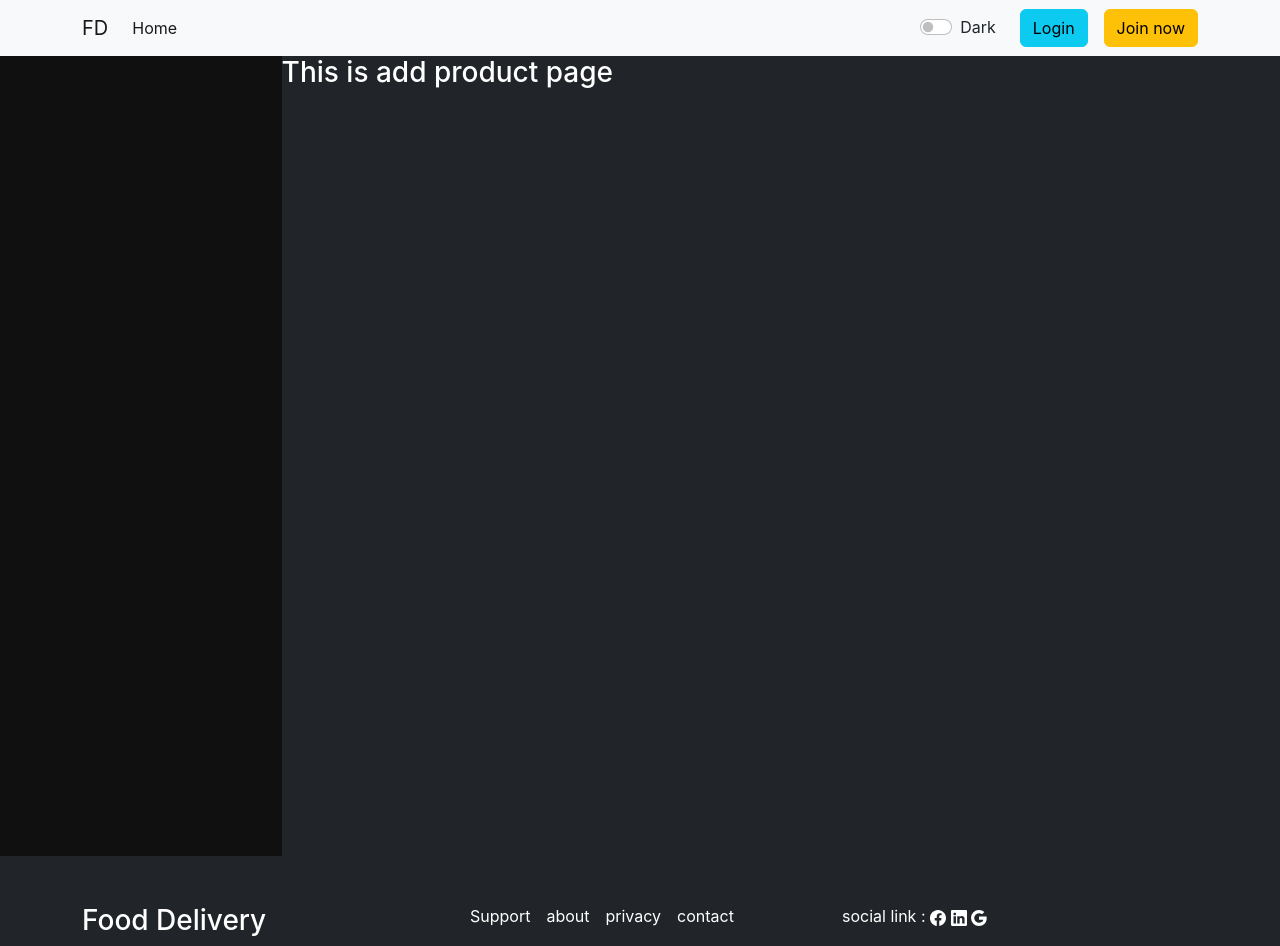
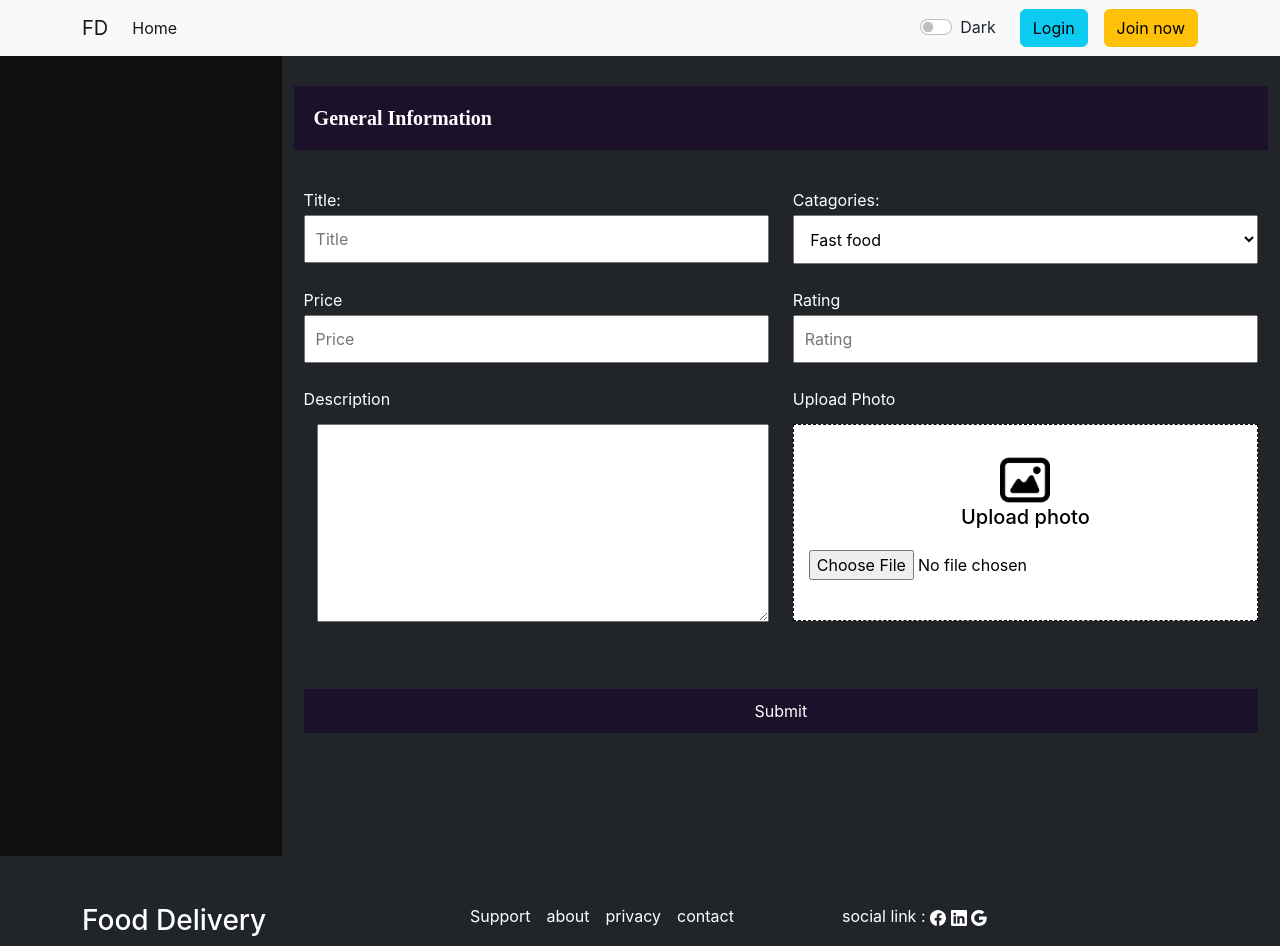
Before and after one commit to me-sajib/food-delivery, a React (Create React App) app: page /dashboard/addProduct in a window 1280 px wide. Built offline with nearby package versions, Linux system fonts and the light colour scheme; no server answers.

Commit message:
add product component compleate, and background color change for dark theme

```diff
--- a/src/components/Nav.js
+++ b/src/components/Nav.js
@@ -8,6 +8,7 @@ import Spinner from "./Spinner/Spinner";
 
 const Nav = () => {
   const { theme, toggleTheme } = useContext(ThemeContext);
+
   const [user, loading] = useAuthState(auth);
   if (loading) {
     return <Spinner />;
--- a/src/pages/Dashboard/AddProducts/AddProducts.css
+++ b/src/pages/Dashboard/AddProducts/AddProducts.css
@@ -0,0 +1,44 @@
+#addProduct h6 {
+  background: #18052ba1;
+  color: white;
+  padding: 20px;
+  margin-top: 30px;
+  font-weight: 700;
+  font-size: 20px;
+  font-family: serif;
+}
+#addProduct .product-content {
+  padding: 30px 10px;
+}
+
+#addProduct input,
+#addProduct select {
+  width: 100%;
+  padding: 10px;
+  margin-top: 3px;
+}
+#addProduct select {
+  padding: 12.5px;
+}
+#addProduct textarea {
+  width: 97.3%;
+  margin: 13px;
+}
+
+#addProduct .image-upload {
+  text-align: center;
+  border: 1px dashed #000000;
+  background: white;
+  color: black;
+  padding: 30px 5px;
+  margin-top: 13px;
+}
+
+#addProduct .image-upload img {
+  cursor: pointer;
+  width: auto;
+  height: 50px;
+}
+#addProduct .image-upload input {
+  display: block;
+}
--- a/src/pages/Dashboard/AddProducts/AddProducts.js
+++ b/src/pages/Dashboard/AddProducts/AddProducts.js
@@ -1,12 +1,95 @@
+import folderImage from '../../../images/folderImage.png';
 import React from 'react';
+import './AddProducts.css';
+import { useForm } from 'react-hook-form';
 
-const AddProducts = () => {
+const AddProduct = () => {
+
+    const { register, handleSubmit, formState: { errors } } = useForm();
+
+    const onSubmit = data => {
+        const product = {
+            title: data.title,
+            catagory: data.catagories,
+            price: Number(data.price),
+            rating: Number(data.rating),
+            description: data.description
+        }
+        console.log(product)
+    }
+
+    const handleImage = () => {
+        console.log('upload image')
+    }
+
     return (
-        <div>
-            <h3>This is add product page</h3>
+        <div id='addProduct'>
+            <div className="container">
+                <h6>General Information</h6>
+                <div className="product-content">
+                    <form onSubmit={handleSubmit(onSubmit)}>
+                        <div className="row">
+                            <div className="col-sm-12 col-md-6">
+                                <label htmlFor="Title">Title:</label>
+                                <input {...register("title", { required: true })} type="text" placeholder="Title" />
+                                {errors.title && <span>This field is required</span>}
+                            </div>
+                            <div className="col-sm-12 col-md-6">
+                                <label htmlFor="Catagories">Catagories:</label>
+                                <select {...register("catagories")}>
+                                    <option value="fast_food">Fast food</option>
+                                    <option value="burger">Burger</option>
+                                    <option value="pizza">pizza</option>
+                                    <option value="american">American</option>
+                                </select>
+                                {errors.catagories && <span>This field is required</span>}
+                            </div>
+                        </div>
 
+                        <div className="row mt-4">
+                            <div className="col-sm-12 col-md-6">
+                                <label htmlFor="Price">Price</label>
+                                <input {...register("price", { required: true })} type="number" name="price" placeholder="Price" />
+                                {errors.price && <span>This field is required</span>}
+                            </div>
+                            <div className="col-sm-12 col-md-6">
+                                <label htmlFor="newPrice">Rating</label>
+                                <input max="5" {...register("rating", { required: true })} type="number" name="rating" placeholder="Rating" />
+                                {errors.rating && <span>This field is required</span>}
+                            </div>
+                        </div>
+
+                        <div className="row mt-4">
+                            <div className="col-sm-12 col-md-6">
+                                <label htmlFor="description">Description</label>
+                                <textarea {...register("description", { required: true })} name="description" rows="8"></textarea>
+                                {errors.description && <span>This field is required</span>}
+                            </div>
+                            <div className="col-sm-12 col-md-6">
+
+                                <label htmlFor="UploadPhoto">Upload Photo</label>
+                                <div className="image-upload">
+                                    <label htmlFor="file-input">
+                                        <img src={folderImage} alt='image_1' />
+                                        <h5>Upload photo</h5>
+                                    </label>
+
+                                    <input
+                                        name='imageUrl'
+                                        onChange={handleImage}
+                                        id="file-input"
+                                        type="file"
+                                        required />
+                                </div>
+                            </div>
+                        </div>
+                        <input style={{ background: '#18052ba1', border: 'none' }} className='mt-5 text-white bg-darkgray' type="submit" value="Submit" />
+                    </form>
+
+                </div>
+            </div>
         </div>
     );
 };
 
-export default AddProducts;
+export default AddProduct;
--- a/src/pages/Dashboard/Orders/Orders.css
+++ b/src/pages/Dashboard/Orders/Orders.css
@@ -12,6 +12,13 @@
   text-align: left;
   padding: 8px;
 }
-#orders tr:nth-child(even) {
+
+#orders .dark tr:nth-child(even) {
+  background-color: #e3ebee59;
+  color: white;
+}
+
+#orders .light tr:nth-child(even) {
   background-color: #dddddd;
+  color: black;
 }
--- a/src/pages/Dashboard/Orders/Orders.js
+++ b/src/pages/Dashboard/Orders/Orders.js
@@ -1,21 +1,18 @@
-import React from 'react';
+import React, { useContext } from 'react';
 import { ThreeDots } from 'react-loader-spinner';
+import { ThemeContext } from '../../../contexts/UseThemeContext';
 import { data } from '../data/data';
 import './Orders.css'
 
 
-console.log(data)
-
-
-
 const Orders = () => {
 
+    const { theme } = useContext(ThemeContext);
 
 
     return (
         <div id='orders'>
-            <div className="container">
-                {/* <h2 className='text-center'>Order List</h2> */}
+            <div className={theme === 'dark' ? "dark container" : "light container"}>
                 {data.length ? <table className='mt-4'>
                     <tr className="text-center">
                         <th style={{ width: '20%' }}>Name</th>
--- a/src/pages/Dashboard/PendingOrder/PendingOrder.css
+++ b/src/pages/Dashboard/PendingOrder/PendingOrder.css
@@ -1,17 +1,24 @@
-#orders {
+#pendingOrders {
   margin-top: 25px;
 }
-#orders table {
+#pendingOrders table {
   font-family: arial, sans-serif;
   border-collapse: collapse;
   width: 100%;
 }
-#orders td,
-#orders th {
+#pendingOrders td,
+#pendingOrders th {
   border: 1px solid #dddddd;
   text-align: left;
   padding: 8px;
 }
-#orders tr:nth-child(even) {
+
+#pendingOrders .dark tr:nth-child(even) {
+  background-color: #e3ebee59;
+  color: white;
+}
+
+#pendingOrders .light tr:nth-child(even) {
   background-color: #dddddd;
+  color: black;
 }
--- a/src/pages/Dashboard/PendingOrder/PendingOrder.js
+++ b/src/pages/Dashboard/PendingOrder/PendingOrder.js
@@ -1,5 +1,6 @@
-import React from 'react';
+import React, { useContext } from 'react';
 import { ThreeDots } from 'react-loader-spinner';
+import { ThemeContext } from '../../../contexts/UseThemeContext';
 import { data } from '../data/data';
 import './PendingOrder.css'
 
@@ -7,10 +8,11 @@ import './PendingOrder.css'
 const PendingOrder = () => {
 
     let pendingData = data.filter(p => p.status === "pending");
+    const { theme } = useContext(ThemeContext);
 
     return (
-        <div id='orders'>
-            <div className="container">
+        <div id='pendingOrders'>
+            <div className={theme === 'dark' ? "dark container" : "light container"}>
                 {pendingData?.length ? <table className='mt-4'>
                     <tr className="text-center">
                         <th style={{ width: '20%' }}>Name</th>
--- a/src/pages/Dashboard/Products/Products.css
+++ b/src/pages/Dashboard/Products/Products.css
@@ -13,9 +13,21 @@
   text-align: left;
   padding: 8px;
 }
-#product tr:nth-child(even) {
+/* #product tr:nth-child(even) {
+  background-color: #2f3b4c;
+  color: white;
+} */
+
+#product .dark tr:nth-child(even) {
+  background-color: #141619;
+  color: white;
+}
+
+#product .light tr:nth-child(even) {
   background-color: #dddddd;
+  color: black;
 }
+
 #product img {
   width: 313px;
 }
--- a/src/pages/Dashboard/Products/Products.js
+++ b/src/pages/Dashboard/Products/Products.js
@@ -1,9 +1,14 @@
-import React from 'react';
+import React, { useContext } from 'react';
 import { ThreeDots } from 'react-loader-spinner';
+import { ThemeContext } from '../../../contexts/UseThemeContext';
 import { order } from '../data/order';
 import './Products.css';
 
 const Products = () => {
+
+    const { theme } = useContext(ThemeContext);
+
+
 
     console.log(order);
 
@@ -17,7 +22,7 @@ const Products = () => {
 
     return (
         <div id='product'>
-            <div className="container">
+            <div className={theme === 'dark' ? "dark container" : "light container"}>
                 {order.length ? <table className='mt-4'>
                     <tr className="text-center">
                         <th style={{ width: '30%' }}>Image</th>
--- a/src/pages/Dashboard/SuccessfulOrder/SuccessfulOrder.css
+++ b/src/pages/Dashboard/SuccessfulOrder/SuccessfulOrder.css
@@ -1,17 +1,24 @@
-#orders {
+#successfullOrders {
   margin-top: 25px;
 }
-#orders table {
+#successfullOrders table {
   font-family: arial, sans-serif;
   border-collapse: collapse;
   width: 100%;
 }
-#orders td,
-#orders th {
+#successfullOrders td,
+#successfullOrders th {
   border: 1px solid #dddddd;
   text-align: left;
   padding: 8px;
 }
-#orders tr:nth-child(even) {
+
+#successfullOrders .dark tr:nth-child(even) {
+  background-color: #e3ebee59;
+  color: white;
+}
+
+#successfullOrders .light tr:nth-child(even) {
   background-color: #dddddd;
+  color: black;
 }
--- a/src/pages/Dashboard/SuccessfulOrder/SuccessfulOrder.js
+++ b/src/pages/Dashboard/SuccessfulOrder/SuccessfulOrder.js
@@ -1,5 +1,6 @@
-import React from 'react';
+import React, { useContext } from 'react';
 import { ThreeDots } from 'react-loader-spinner';
+import { ThemeContext } from '../../../contexts/UseThemeContext';
 import { data } from '../data/data';
 import './SuccessfulOrder.css';
 
@@ -7,11 +8,12 @@ import './SuccessfulOrder.css';
 const SuccessfulOrder = () => {
 
     let successfullData = data.filter(s => s.status === "successfull");
+    const { theme } = useContext(ThemeContext);
 
 
     return (
-        <div id='orders'>
-            <div className="container">
+        <div id='successfullOrders'>
+            <div className={theme === 'dark' ? "dark container" : "light container"}>
                 {successfullData.length ? <table className='mt-4'>
                     <tr className="text-center">
                         <th style={{ width: '20%' }}>Name</th>
```
Also changed, not shown: src/pages/Dashboard/Dashboard/Dashboard.css (+13 -4 lines), src/images/folderImage.png (added).
